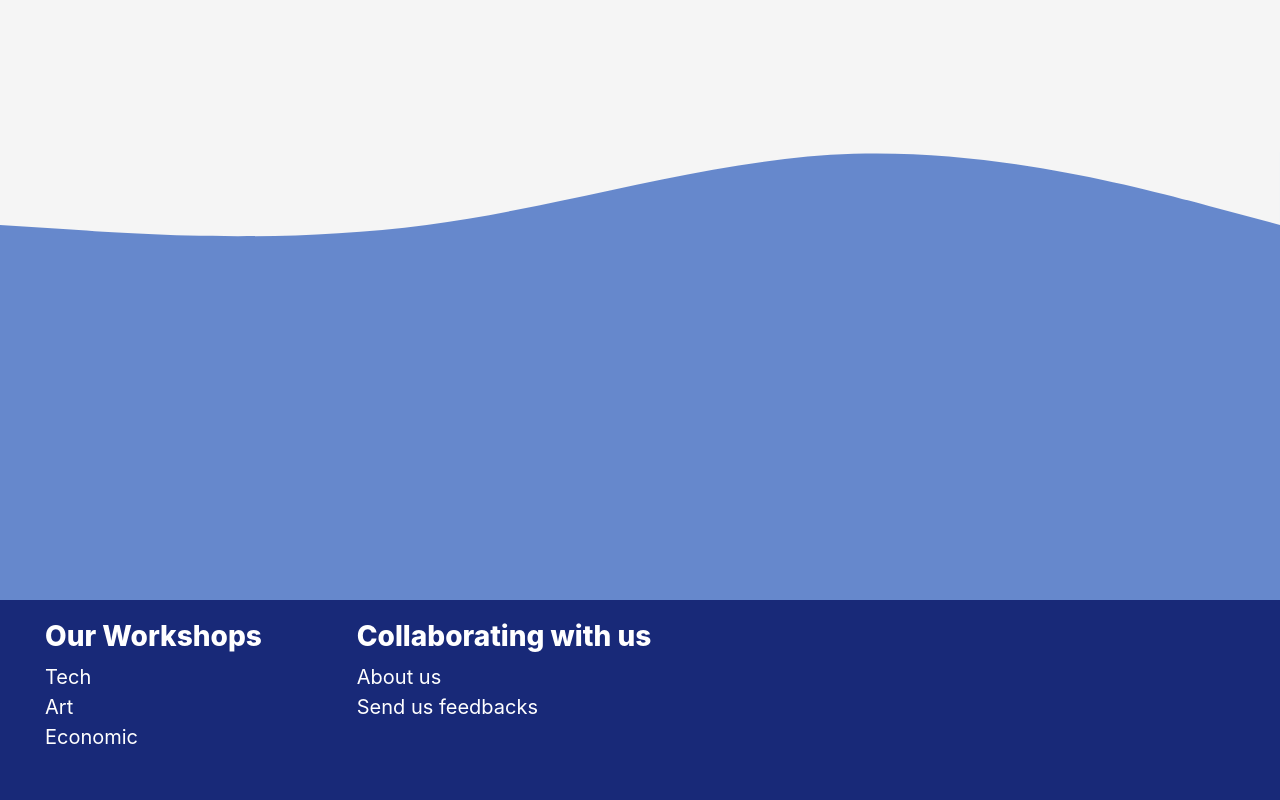
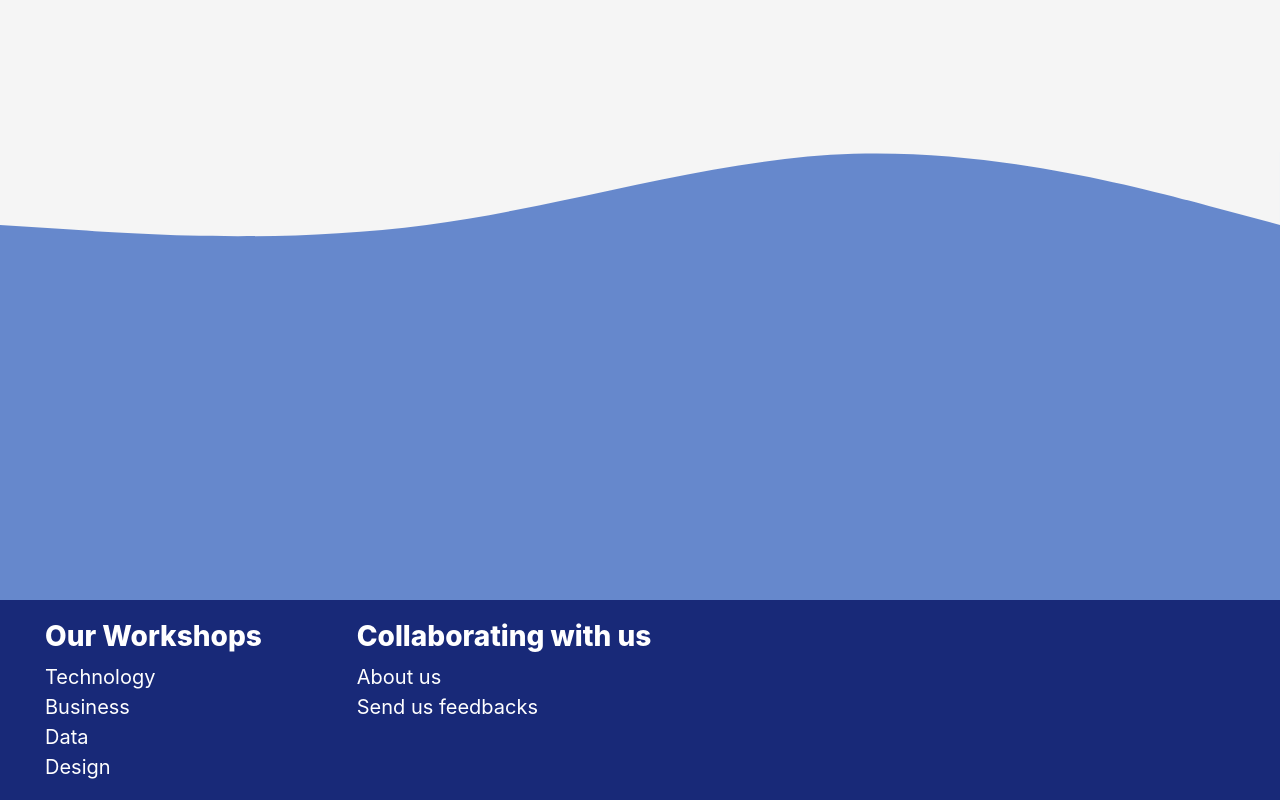
Before and after one commit to 2110423-2019-2/sec1_TerkyCompany-Frontend, a React (Create React App) app: page / in a window 1280 px wide. Shown: the part 1071-1871 px from the top of the page. Built offline with nearby package versions, Linux system fonts and the light colour scheme; no server answers; a web font is replaced by a local one.

Commit message:
edit tag in footer

```diff
--- a/src/Components/Footer/Footer.js
+++ b/src/Components/Footer/Footer.js
@@ -23,9 +23,10 @@ class Footer extends Component {
                         <div>
                             <h3>Our Workshops</h3>
                             <div id="link-footer">
-                                <div><a id="link-footer" href="/browse">Tech</a></div>
-                                <div><a id="link-footer" href="/browse">Art</a></div>
-                                <div><a id="link-footer" href="/browse">Economic</a></div>
+                                <div><a id="link-footer" href="/browse">Technology</a></div>
+                                <div><a id="link-footer" href="/browse">Business</a></div>
+                                <div><a id="link-footer" href="/browse">Data</a></div>
+                                <div><a id="link-footer" href="/browse">Design</a></div>
                             </div>
                         </div>
                     </div>
```
